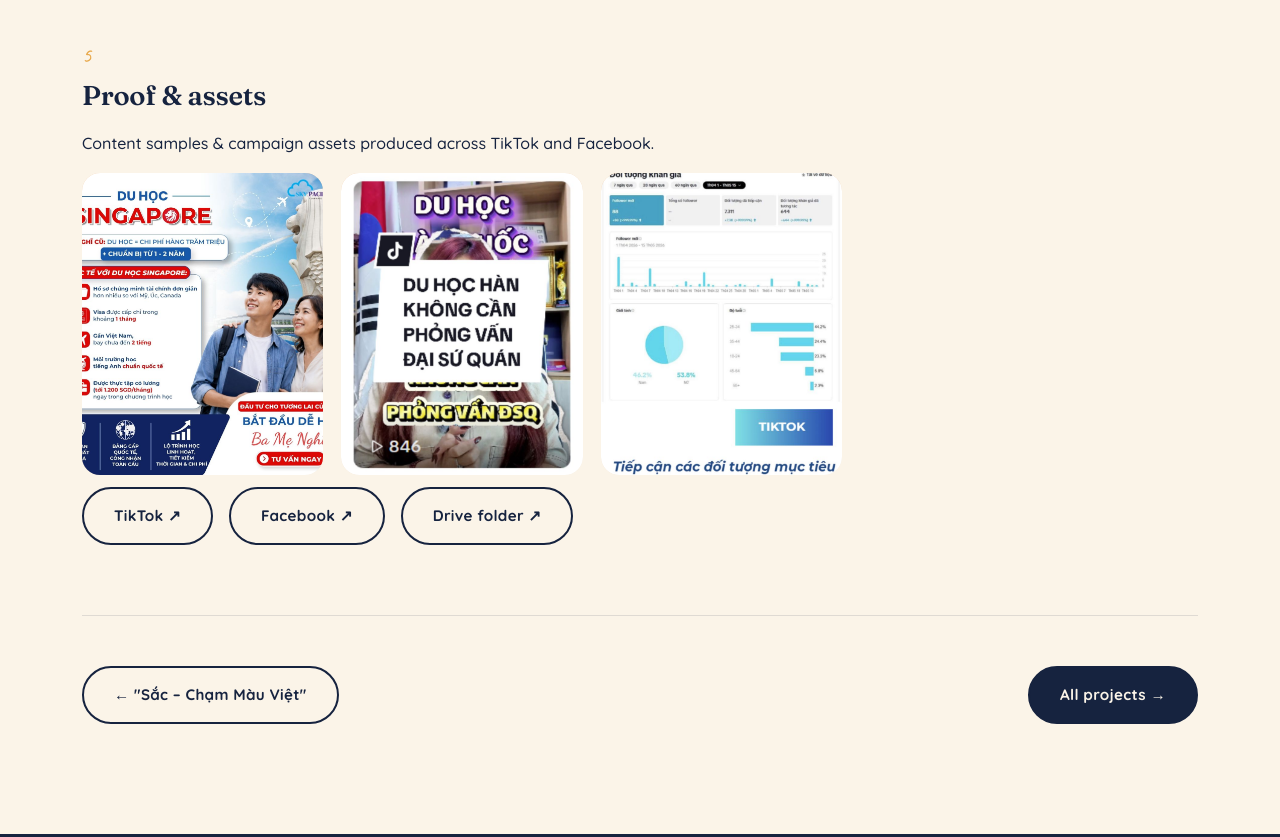
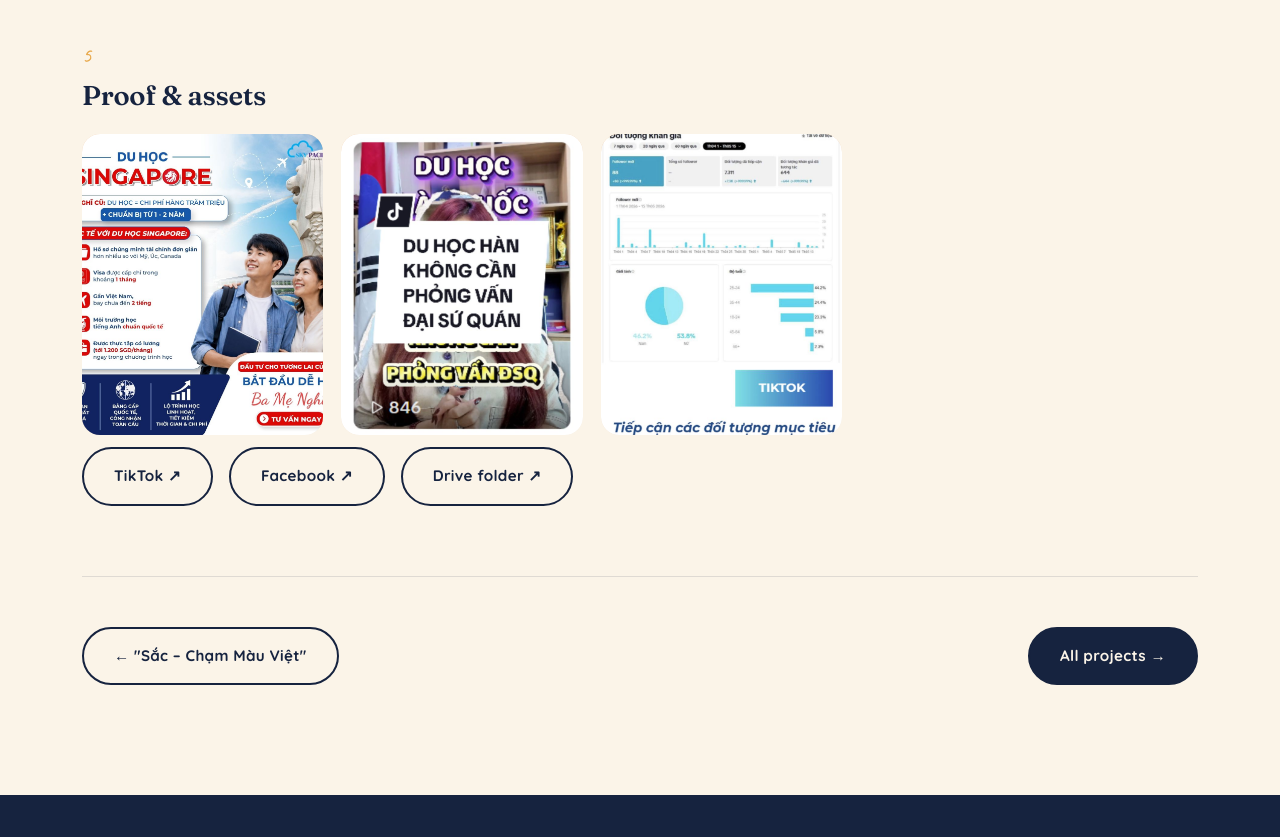
Before and after one commit to minhhang123hd-hash/hanghangportfolio, a plain HTML site: page project-skypacific.html in a window 1280 px wide. Shown: the part 1940-2777 px from the top of the page. Drawn offline with Linux system fonts and the light colour scheme.

Commit message:
Update project-skypacific.html

```diff
--- a/project-skypacific.html
+++ b/project-skypacific.html
@@ -74,7 +74,6 @@
     <div class="case-block mt-md reveal">
       <span class="num">5</span>
       <h2>Proof & assets</h2>
-      <p>Content samples &amp; campaign assets produced across TikTok and Facebook.</p>
       <div class="case-gallery">
         <div class="gallery-ph media-slot"><span class="ph-note">[ skypacific-1.jpg ]</span><img src="assets/images/projects/skypacific-1.jpg" alt="Sky Pacific Education asset 1"></div>
         <div class="gallery-ph media-slot"><span class="ph-note">[ skypacific-2.jpg ]</span><img src="assets/images/projects/skypacific-2.jpg" alt="Sky Pacific Education asset 2"></div>
```
